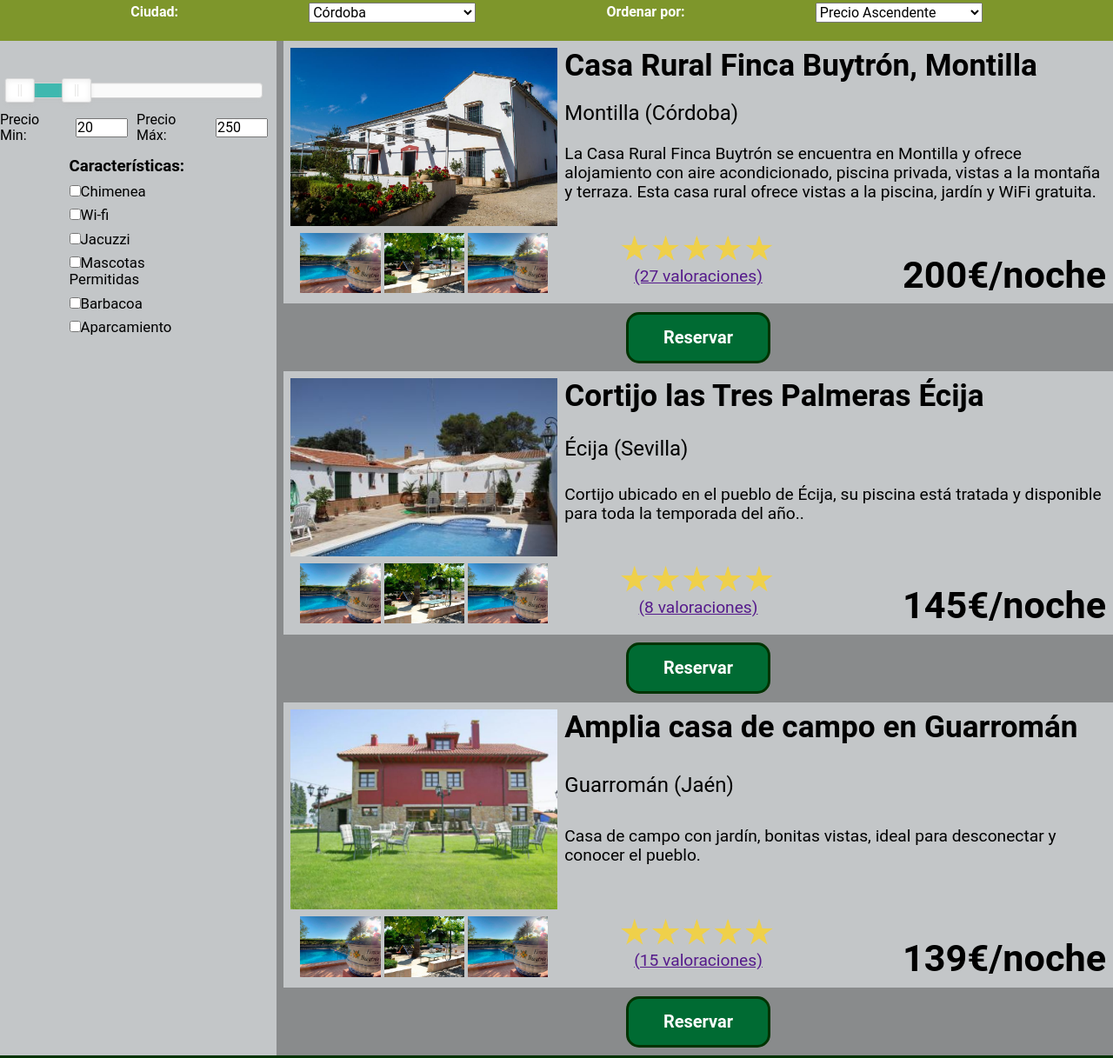
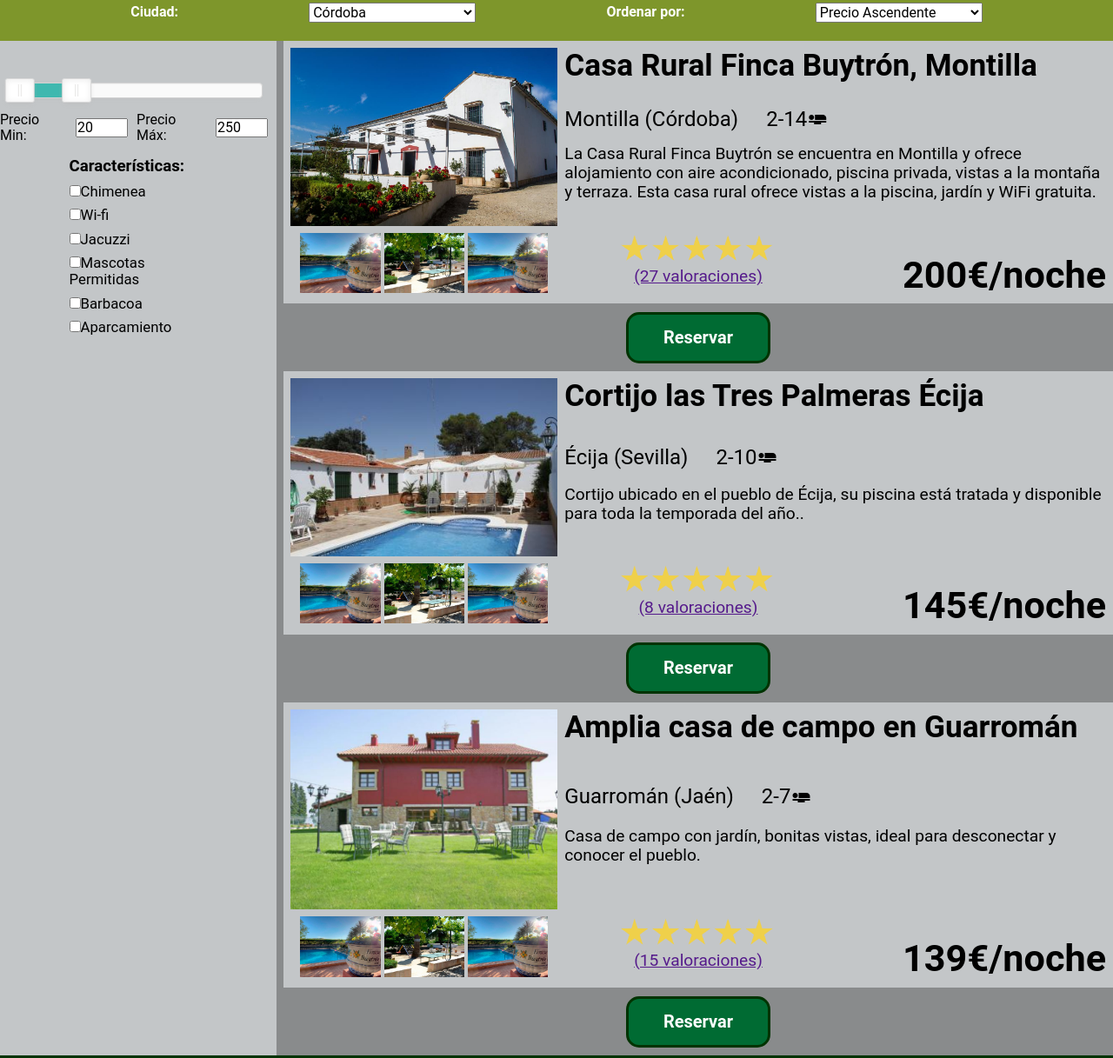
Before and after one commit to Sadidadri/Casas-Rurales, a plain HTML site: page pages/listado.html in a window 1280 px wide. Shown: the part 97-1314 px from the top of the page at 87% size. Drawn offline with Linux system fonts and the light colour scheme.

Commit message:
Añadidas las habitaciones

```diff
--- a/css/anuncio.css
+++ b/css/anuncio.css
@@ -68,6 +68,11 @@ header{
 }
 #localizacion{
     padding: 0.5rem 0;
+    display: flex;
+    align-items: center;
+}
+#localizacion > span{
+    margin-left: 1rem;
 }
 #mapa{
     display: none;
--- a/css/listado.css
+++ b/css/listado.css
@@ -73,8 +73,15 @@ h4{
     font-size: 1.4rem;
 }
 .localizacionAnuncio{
+    display: flex;
+    align-items: center;
     grid-area: localizacion;
     font-size: 0.8rem;
+}
+.localizacionAnuncio > div{
+    padding-left: 1rem;
+    display: flex;
+    align-items: center;
 }
 .descripcionAnuncio{
     grid-area: descripcion;
@@ -204,4 +211,8 @@ footer{
         margin: 0.5rem 0;
         font-size: 1.05rem;
     }
+    .localizacionAnuncio > div{
+        padding-left: 2rem;
+
+    }
 }
--- a/css/main.css
+++ b/css/main.css
@@ -105,7 +105,9 @@ footer{
         width: 25vw;
     }
     #principal{
+        background-image: url("../imagenes/slider2.jpg");
         background-size: cover;
+        background-position: 0 40%;
         min-height: 65vh;
     }
     #empezarSection{
--- a/pages/listado.html
+++ b/pages/listado.html
@@ -7,6 +7,7 @@
     <link rel="stylesheet" href="../css/normalize.css">
     <link rel="stylesheet" href="../css/listado.css">
     <link href="../css/nouislider.min.css" rel="stylesheet">
+    <link href="https://fonts.googleapis.com/icon?family=Material+Icons" rel="stylesheet">
     <script defer src="../js/nouislider.min.js"></script>
     <script defer src="../js/sliderRural.js"></script>
     <title>Lista de Casas Rurales</title>
@@ -65,7 +66,10 @@
                         <img src="../imagenes/anuncio2_2.jpg" alt="imagen anuncio 2">
                     </div>
                     <h2 class="tituloAnuncio">Casa Rural Finca Buytrón, Montilla</h2>
-                    <p class="localizacionAnuncio">Montilla (Córdoba)</p>
+                    <div class="localizacionAnuncio">
+                        <span>Montilla (Córdoba)</span>
+                        <div><span>2-14</span><i class="material-icons">airline_seat_flat</i></div>
+                    </div>
                     <p class="descripcionAnuncio">La Casa Rural Finca Buytrón se encuentra en Montilla y ofrece alojamiento con aire acondicionado, piscina privada, vistas a la montaña y terraza. Esta casa rural ofrece vistas a la piscina, jardín y WiFi gratuita.</p>
                     <div class="valoracionAnuncio">
                         <img class="valoracionImg" src="../imagenes/5stars.png" alt="valoracion1">
@@ -86,7 +90,11 @@
                         <img src="../imagenes/anuncio2_2.jpg" alt="imagen anuncio 2">
                     </div>
                     <h2 class="tituloAnuncio">Cortijo las Tres Palmeras Écija</h2>
-                    <p class="localizacionAnuncio">Écija (Sevilla)</p>
+                    <div class="localizacionAnuncio">
+                        <span>Écija (Sevilla)</span>
+                        <div><span>2-10</span><i class="material-icons">airline_seat_flat</i></div>
+                    </div>
+
                     <p class="descripcionAnuncio">Cortijo ubicado en el pueblo de Écija, su piscina está tratada y disponible para toda la temporada del año..</p>
                     <div class="valoracionAnuncio">
                         <img class="valoracionImg" src="../imagenes/5stars.png" alt="valoracion1">
@@ -107,7 +115,10 @@
                         <img src="../imagenes/anuncio2_2.jpg" alt="imagen anuncio 2">
                     </div>
                     <h2 class="tituloAnuncio">Amplia casa de campo en Guarromán</h2>
-                    <p class="localizacionAnuncio">Guarromán (Jaén)</p>
+                    <div class="localizacionAnuncio">
+                        <span>Guarromán (Jaén)</span>
+                        <div><span>2-7</span><i class="material-icons">airline_seat_flat</i></div>
+                    </div>
                     <p class="descripcionAnuncio">Casa de campo con jardín, bonitas vistas, ideal para desconectar y conocer el pueblo.</p>
                     <div class="valoracionAnuncio">
                         <img class="valoracionImg" src="../imagenes/5stars.png" alt="valoracion1">
```
Also changed, not shown: pages/ejemploAnuncioDetallado.html (+1 -1 lines), imagenes/slider2.jpg (added).
